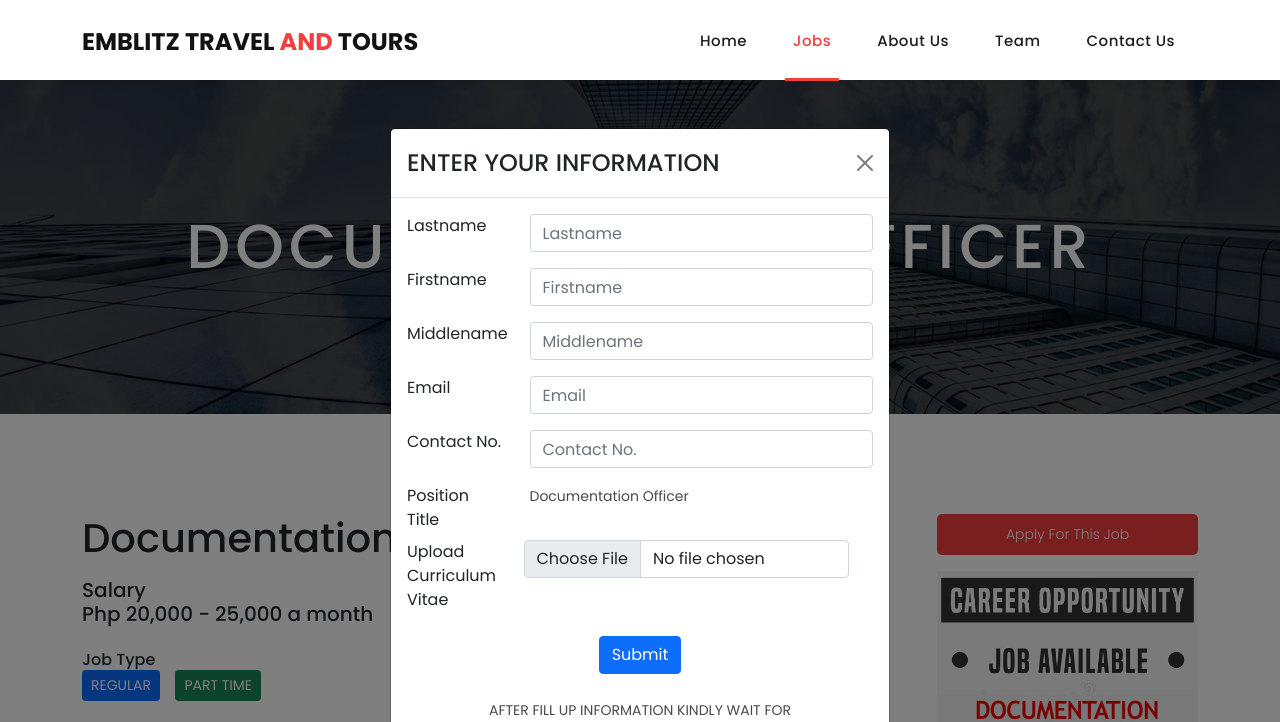
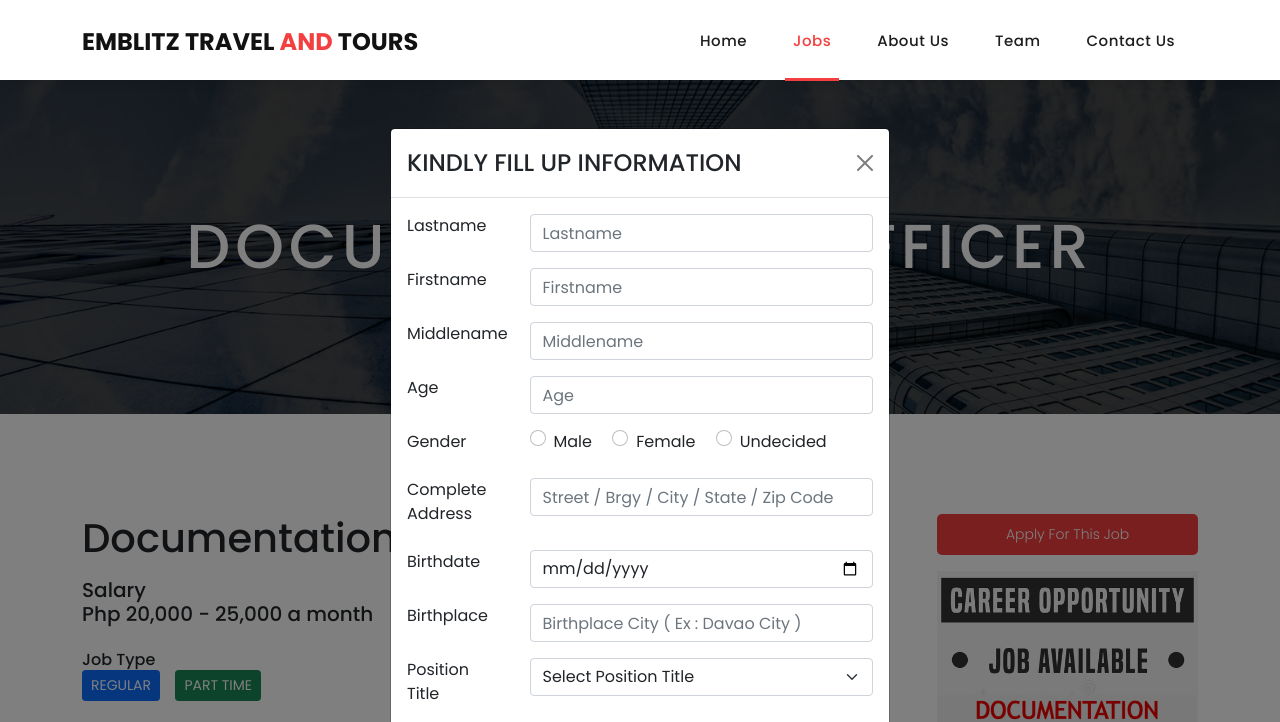
Before and after one commit to Emerson08System/JobPosting, a plain HTML site: page Jobs/DocumentationOfficer.html in a window 1280 px wide. Both pictures are taken after a click on the button "Apply For This Job". Shown: the top 722 px of the page. Drawn offline with Linux system fonts and the light colour scheme.

Commit message:
Update DocumentationOfficer.html

```diff
--- a/Jobs/DocumentationOfficer.html
+++ b/Jobs/DocumentationOfficer.html
@@ -162,7 +162,7 @@
           <div class="contact-form">
           <div class="form-group">
                 <!-- Modal Button -->
-              <button type="submit" data-toggle="modal" data-target="#adduser" class="filled-button btn-block">Apply for this job</button>
+              <button type="submit" data-toggle="modal" data-target="#fillup" class="filled-button btn-block">Apply for this job</button>
           </div>
           </div>
 
@@ -247,24 +247,25 @@
           </div>
         </footer>
 
-<div class="modal fade" id="adduser" aria-labelledby="exampleModalLabel" aria-hidden="true">
+ <!-- Modal -->
+        <div class="modal fade" id="fillup" aria-labelledby="fillup" aria-hidden="true">
             <div class="modal-dialog">
              <div class="modal-content">
              <div class="modal-header">
-             <h4 class="modal-title">ENTER YOUR INFORMATION</h4>
+             <h4 class="modal-title">KINDLY FILL UP INFORMATION</h4>
              <button type="button" class="btn-close" data-dismiss="modal" aria-label="Close"></button>
                   </div>
                     <!-- Modal body -->
              <div class="modal-body">
-            <form id="" action="">
+             <form action="">
 
               <div class="mb-3 row">
                   <label for="Lastname" class="col-md-3 form-label">Lastname</label>
                 <div class="col-md-9">
                   <input type="text"
                        class="form-control"
-                         id="Lastname"
-                         name="Lastname"
+                       id="lastname"
+                       name="lastname"
                        placeholder="Lastname"
                        required="required">
                 </div>
@@ -275,8 +276,8 @@
                 <div class="col-md-9">
                   <input type="text"
                        class="form-control"
-                         id="Firstname"
-                         name="Firstname"
+                       id="firstname"
+                       name="firstname"
                        placeholder="Firstname"
                        required="required">
                 </div>
@@ -287,10 +288,124 @@
                 <div class="col-md-9">
                   <input type="text"
                        class="form-control"
-                         id="Middlename"
-                         name="Middlename"
+                       id="middlename"
+                       name="middlename"
                        placeholder="Middlename"
                        required="required">
+                </div>
+              </div>
+
+              <div class="mb-3 row">
+                  <label for="Age" class="col-md-3 form-label">Age</label>
+                <div class="col-md-9">
+                  <input type="number"
+                       class="form-control"
+                       id="age"
+                       name="age"
+                       placeholder="Age"
+                       required="required">
+                    </div>
+              </div>
+
+              <div class="mb-3 row">
+                <label for="Gender" class="col-md-3 form-label">Gender</label>
+              <div class="col-md-9">
+                  <div class="form-check form-check-inline">
+                <input class="form-check-input"
+                     type="radio"
+                     name="gender"
+                     id="gender"
+                     value="gender"
+                     required="required">
+                <label class="form-check-label" for="gender">Male</label>
+            </div>
+
+            <div class="form-check form-check-inline">
+                <input class="form-check-input"
+                    type="radio"
+                    name="gender"
+                    id="gender"
+                    value="gender"
+                    required="required">
+                <label class="form-check-label" for="gender">Female</label>
+            </div>
+
+            <div class="form-check form-check-inline">
+                <input class="form-check-input"
+                    type="radio"
+                    name="gender"
+                    id="gender"
+                    value="gender"
+                    required="required">
+                <label class="form-check-label" for="gender">Undecided</label>
+          </div>
+          </div>
+          </div>
+
+        <div class="mb-3 row">
+                  <label for="Address" class="col-md-3">Complete Address</label>
+                  <div class="col-md-9">
+              <input type="text"
+                   class="form-control"
+                   id="address"
+                   name="address"
+                   placeholder="Street / Brgy / City / State / Zip Code"
+                   required="required">
+                </div>
+                </div>
+
+
+                 <div class="mb-3 row">
+                  <label for="Birthdate" class="col-md-3">Birthdate</label>
+                  <div class="col-md-9">
+              <input type="date"
+                   class="form-control"
+                   id="birthdate"
+                   name="birthdate"
+                   placeholder="Birthdate"
+                   required="required">
+                      </div>
+                </div>
+
+                <div class="mb-3 row">
+                  <label for="Birthplace" class="col-md-3">Birthplace</label>
+                  <div class="col-md-9">
+              <input type="text"
+                   class="form-control"
+                   id="birthplace"
+                   name="birthplace"
+                   placeholder="Birthplace City ( Ex : Davao City )"
+                   required="required">
+                      </div>
+                </div>
+
+                <div class="mb-3 row">
+                <label for="PositionTitle" class="col-md-3">Position Title</label>
+                <div class="col-md-9">
+                      <select class="form-select"
+                            id="PositionTitle"
+                            name="positiontitle"
+                            aria-label="Floating label select example"
+                            required>
+
+                        <option selected disabled value="">Select Position Title</option>
+                        <option value="CustomerServiceAgent">Customer Service Agent</option>
+                        <option value="CustomerServiceManager">Customer Service Manager</option>
+                        <option value="TourVisaProcessingStaff">Tour Visa Processing Staff</option>
+                        <option value="ProjectManager">Project Manager</option>
+                        <option value="SaleandMarketing">Sale and Marketing</option>
+                        <option value="DocumentationManager">Documentation Manager</option>
+                        <option value="DocumentationOfficer">Documentation Officer</option>
+                        <option value="General Manager">General Manager</option>
+                        <option value="ReservationOfficer">Reservation Officer</option>
+                        <option value="TravelConsultant">Travel Consultant</option>
+                        <option value="AdministrativeStaff">Administrative Staff</option>
+                        <option value="LiaisonStaff">Liaison Staff</option>
+                        <option value="SalesManager">Sales Manager</option>
+                        <option value="DatabaseAdministrator">Database Administrator</option>
+                        <option value="ITTechnicalOfficer">IT Technical Officer</option>
+                        <option value="ITSecurityOfficer">ITSecurity Officer</option>
+                      </select>
                  </div>
                  </div>
 
@@ -299,8 +414,8 @@
                   <div class="col-md-9">
                     <input type="email"
                          class="form-control"
-                           id="Email"
-                           name="Email"
+                         id="email"
+                         name="email"
                          placeholder="Email"
                          required="required">
                 </div>
@@ -309,28 +424,22 @@
               <div class="mb-3 row">
                   <label for="ContactNo" class="col-md-3 form-label">Contact No.</label>
                 <div class="col-md-9">
-                    <input type="text"
+                    <input type="number"
                          class="form-control"
                          id="ContactNo"
-                           name="ContactNo"
+                         name="contactno"
                          placeholder="Contact No."
                          required="required">
                 </div>
               </div>
 
               <div class="mb-3 row">
-                  <label for="PositionTitle" class="col-md-3 form-label">Position Title</label>
-              <div class="col-md-9">
-                      <p><b>Documentation Officer</b></p>
-              </div>
-
-              <div class="mb-3 row">
-                  <label for="UploadCV" class="col-md-3 form-label">Upload Curriculum Vitae</label>
+                  <label for="CV" class="col-md-3 form-label">Upload Curriculum Vitae</label>
                   <div class="col-md-9">
                     <input type="file"
                          class="form-control"
-                           id="UploadCV"
-                           name="UploadCV"
+                         id="cv"
+                         name="cv"
                          placeholder="Upload your CV File"
                          required="required">
                 </div>
@@ -342,16 +451,15 @@
 
                  <div class="text-center"><br>
                     <p><b>AFTER FILL UP INFORMATION KINDLY WAIT FOR<br>
-                          MESSAGE FOR SCHEDULE OF YOUR INTERVIEW<br><br>
+                          TEXT MESSAGE OR EMAIL FOR SCHEDULE OF YOUR <br>
+                          INTERVIEW<br><br>
                           THANK YOU !!</b></p>
                 </div>
           </form>
           </div>
-
                     <div class="modal-footer">
                         <button type="button" class="btn btn-secondary" data-dismiss="modal">Close</button>
           </div>
-
           </div>
           </div>
           </div>
```
Lines whose indentation alone changed are shown as unchanged.
